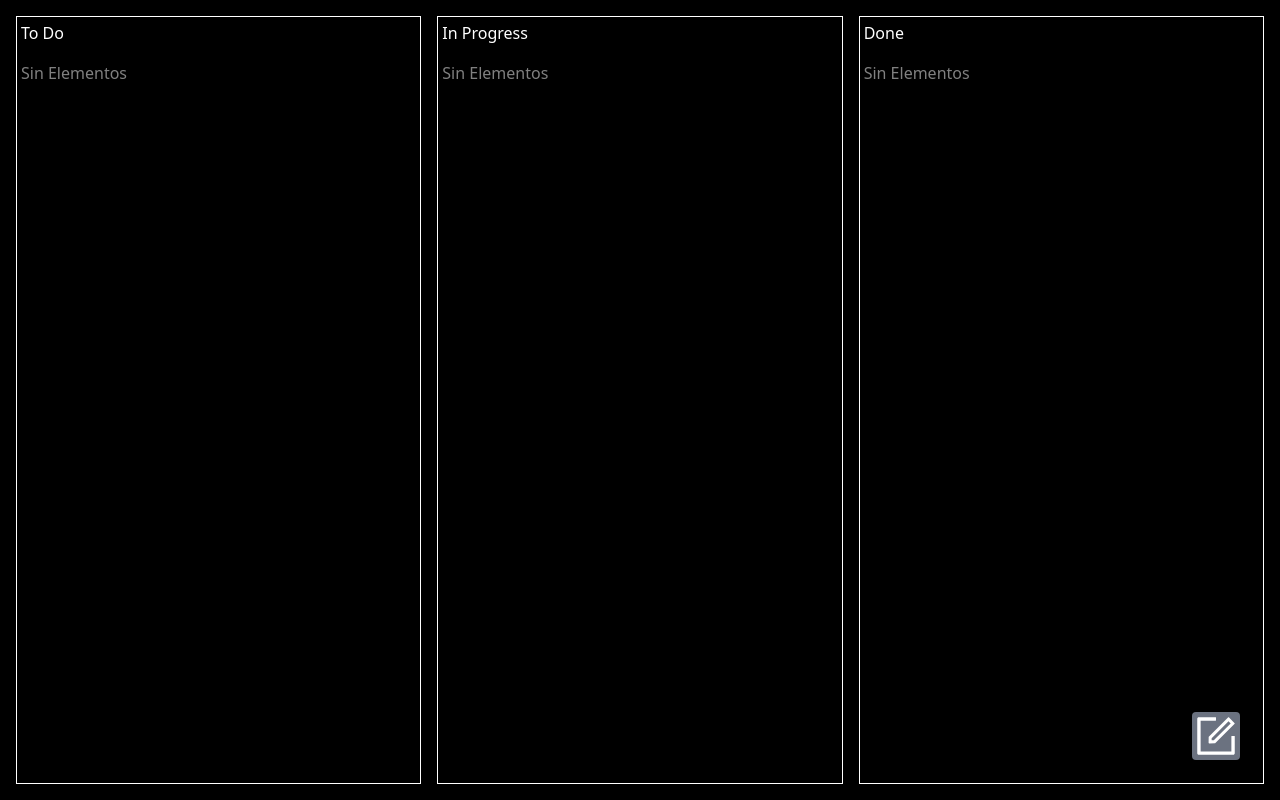
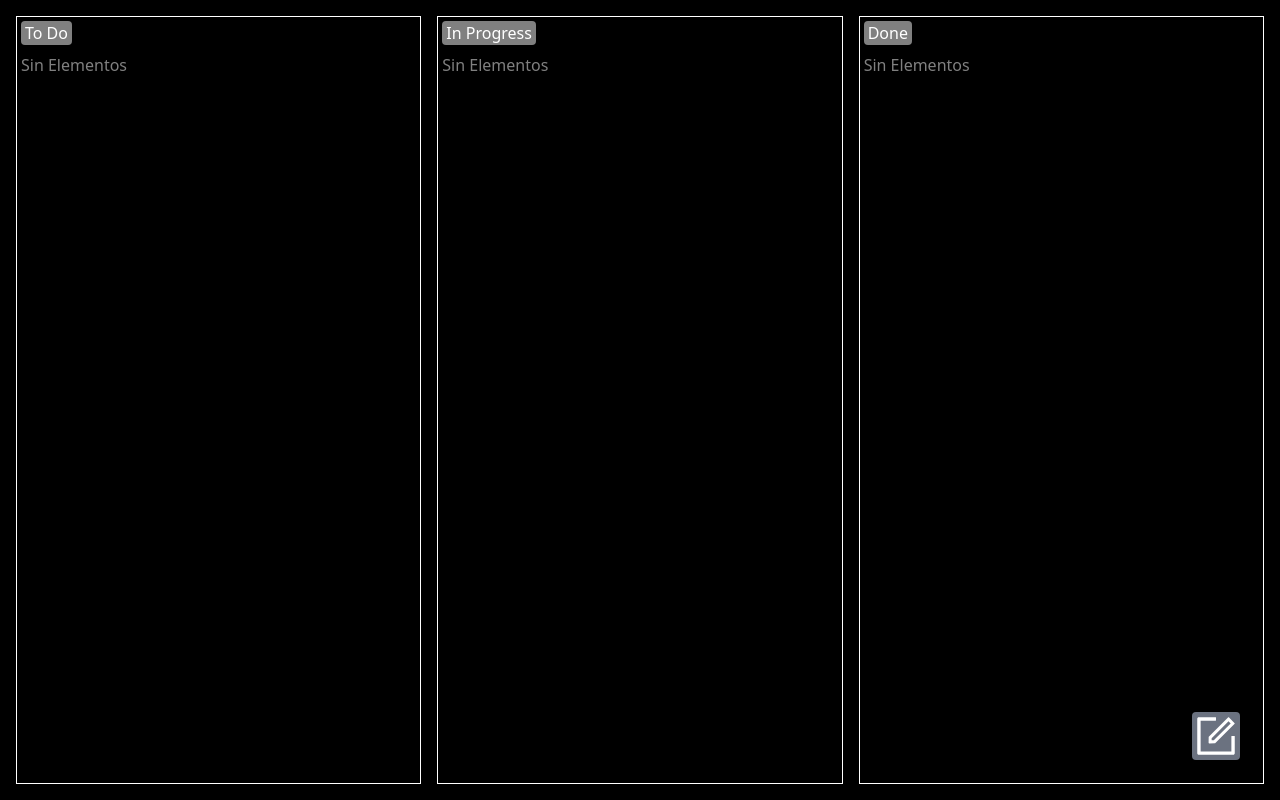
Before and after one commit to tw1ttt3r/lottus-education-board, a React (Create React App) app: page / in a window 1280 px wide. Built offline with nearby package versions, Linux system fonts and the light colour scheme.

Commit message:
chore: added overflow section task

```diff
--- a/src/components/SectionBoard.tsx
+++ b/src/components/SectionBoard.tsx
@@ -9,9 +9,9 @@ type SectionBoardProps = {
 
 const SectionBoard: FC<SectionBoardProps> = ({ className, title, tasks }: SectionBoardProps) => {
   return (
-    <div className="border-[1px] border-solid border-white w-full h-full p-1">
-      <p className="text-white">{ title }</p>
-      <section className="flex flex-col gap-2 mt-4 overflow-y-auto">
+    <div className="border-[1px] border-solid border-white w-full max-h-full p-1 overflow-y-auto scrollbar-hide">
+      <p className="text-white fixed bg-[gray] px-1 rounded">{ title }</p>
+      <section className="flex flex-col gap-2 mt-8">
         {
           !!tasks?.length && tasks?.map( (task, i) => <CardTask key={i} { ...task } /> )
         }
```
